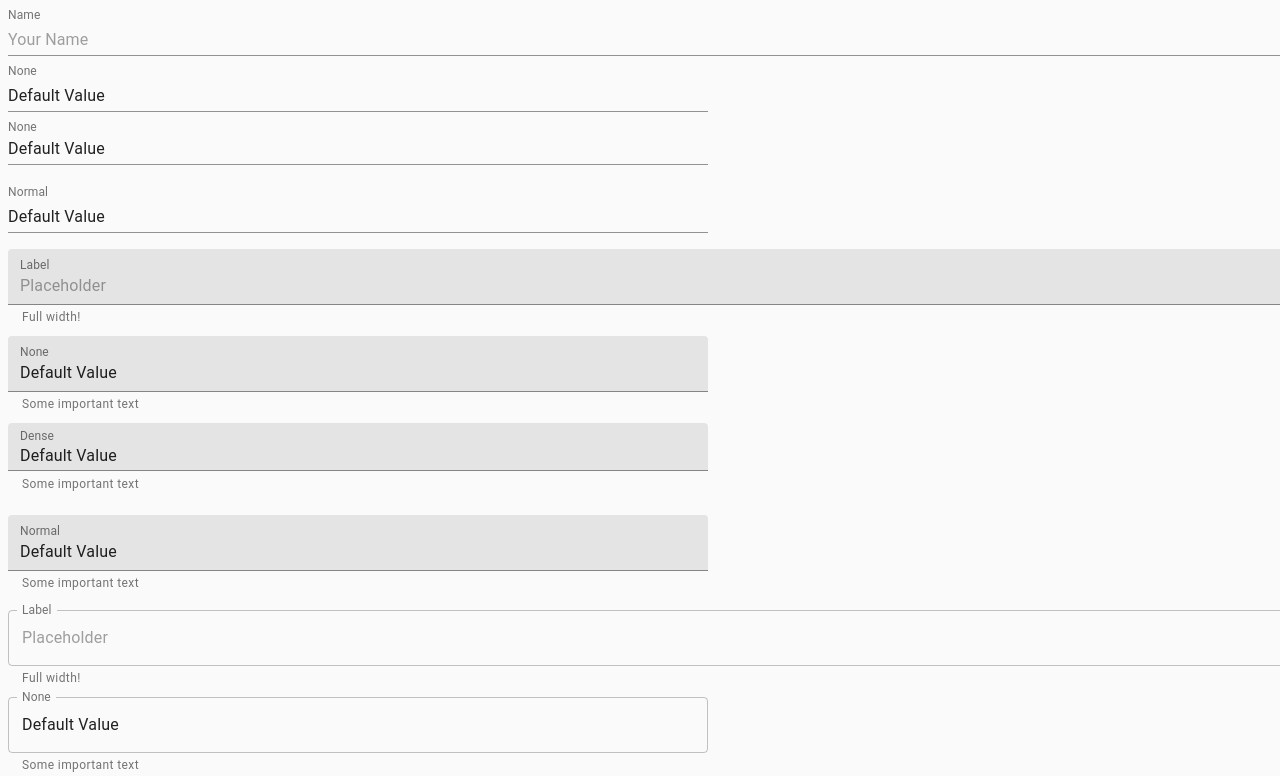
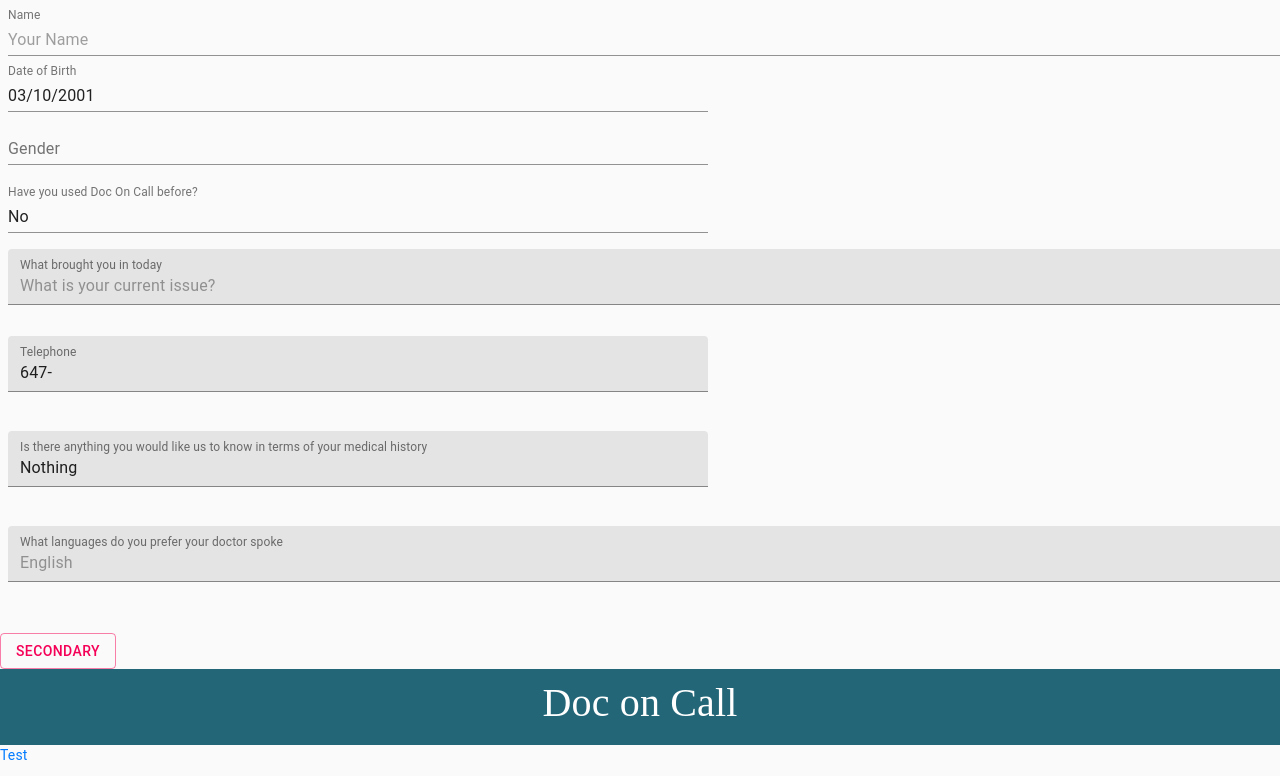
Before and after one commit to ajaysharma2001/Doc-on-Call, a React (Create React App) app in the folder doc-on-call/: page / in a window 1280 px wide. Shown: the top 776 px of the page. Built offline with nearby package versions, Linux system fonts and the light colour scheme; what opentok-react would draw is missing.

Commit message:
Update PatientView.js

```diff
--- a/doc-on-call/src/PatientView.js
+++ b/doc-on-call/src/PatientView.js
@@ -1,6 +1,14 @@
 import React from 'react'
 import TextField from '@material-ui/core/TextField';
 import { makeStyles } from '@material-ui/core/styles';
+import Radio from '@material-ui/core/Radio';
+import RadioGroup from '@material-ui/core/RadioGroup';
+import FormHelperText from '@material-ui/core/FormHelperText';
+import FormControlLabel from '@material-ui/core/FormControlLabel';
+import FormControl from '@material-ui/core/FormControl';
+import FormLabel from '@material-ui/core/FormLabel';
+import Button from '@material-ui/core/Button';
+
 
 
 const useStyles = makeStyles(theme => ({
@@ -13,12 +21,19 @@
     marginRight: theme.spacing(1),
     width: 700,
   },
+
 }))
 
 export default function PatientView() {
   const classes = useStyles();
+  const [value, setValue] = React.useState('female');
+  const handleChange = event => {
+    setValue(event.target.value);
+  }
   return (
+
     <div className={classes.root}>
+    <div>
       <div>
         <TextField
           id="standard-full-width"
@@ -32,22 +47,22 @@
           }}
         />
         <TextField
-          label="None"
+          label="Date of Birth"
           id="margin-none"
-          defaultValue="Default Value"
+          defaultValue="03/10/2001"
           className={classes.textField}
         />
         <TextField
-          label="None"
+          label="Gender"
           id="margin-dense"
-          defaultValue="Default Value"
+          defaultValue=""
           className={classes.textField}
           margin="dense"
         />
         <TextField
-          label="Normal"
+          label="Have you used Doc On Call before?"
           id="margin-normal"
-          defaultValue="Default Value"
+          defaultValue="No"
           className={classes.textField}
           margin="normal"
         />
@@ -55,10 +70,10 @@
       <div>
         <TextField
           id="filled-full-width"
-          label="Label"
+          label="What brought you in today"
           style={{ margin: 8 }}
-          placeholder="Placeholder"
-          helperText="Full width!"
+          placeholder="What is your current issue?"
+          helperText=" "
           fullWidth
           margin="normal"
           InputLabelProps={{
@@ -67,74 +82,48 @@
           variant="filled"
         />
         <TextField
-          label="None"
+          label="Telephone"
           id="filled-margin-none"
-          defaultValue="Default Value"
+          defaultValue="647-"
           className={classes.textField}
-          helperText="Some important text"
+          helperText=" "
           variant="filled"
         />
+        <br />
         <TextField
-          label="Dense"
-          id="filled-margin-dense"
-          defaultValue="Default Value"
+          label="Is there anything you would like us to know in terms of your medical history"
+          id="filled-margin-normal"
+          defaultValue="Nothing"
           className={classes.textField}
-          helperText="Some important text"
-          margin="dense"
-          variant="filled"
-        />
-        <TextField
-          label="Normal"
-          id="filled-margin-normal"
-          defaultValue="Default Value"
-          className={classes.textField}
-          helperText="Some important text"
+          helperText=" "
           margin="normal"
           variant="filled"
         />
-      </div>
-      <div>
-        <TextField
-          id="outlined-full-width"
-          label="Label"
+         <TextField
+          id="filled-full-width"
+          label="What languages do you prefer your doctor spoke"
           style={{ margin: 8 }}
-          placeholder="Placeholder"
-          helperText="Full width!"
+          placeholder="English"
+          helperText=" "
           fullWidth
           margin="normal"
           InputLabelProps={{
             shrink: true,
           }}
-          variant="outlined"
-        />
-        <TextField
-          label="None"
-          id="outlined-margin-none"
-          defaultValue="Default Value"
-          className={classes.textField}
-          helperText="Some important text"
-          variant="outlined"
-        />
-        <TextField
-          label="Dense"
-          id="outlined-margin-dense"
-          defaultValue="Default Value"
-          className={classes.textField}
-          helperText="Some important text"
-          margin="dense"
-          variant="outlined"
-        />
-        <TextField
-          label="Normal"
-          id="outlined-margin-normal"
-          defaultValue="Default Value"
-          className={classes.textField}
-          helperText="Some important text"
-          margin="normal"
-          variant="outlined"
+          variant="filled"
         />
       </div>
+      <br />
     </div>
+
+    <div>
+      <Button variant="outlined" color="secondary">
+      Secondary
+      </Button>
+      </div>
+
+      </div>
+
 
   )
 }
```
